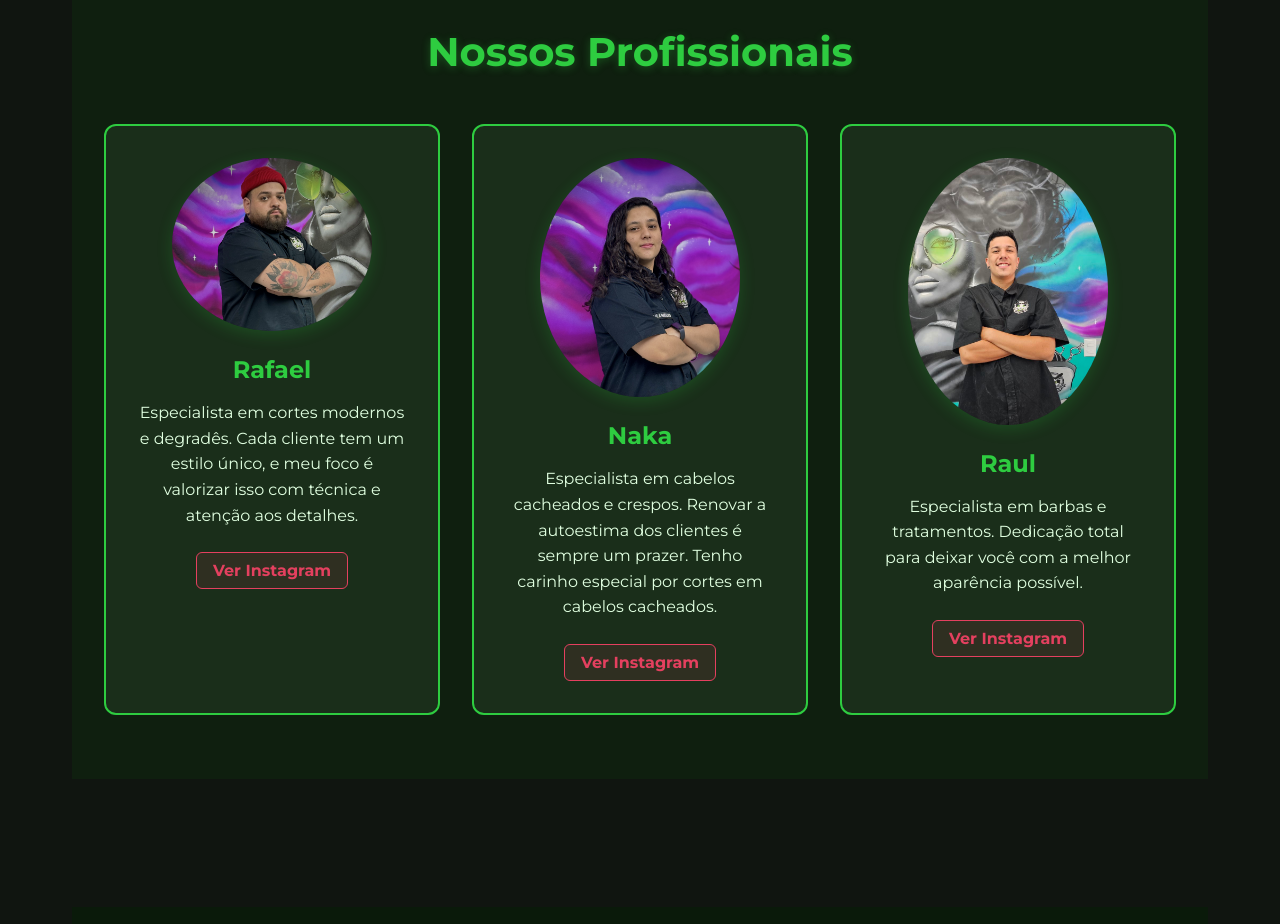
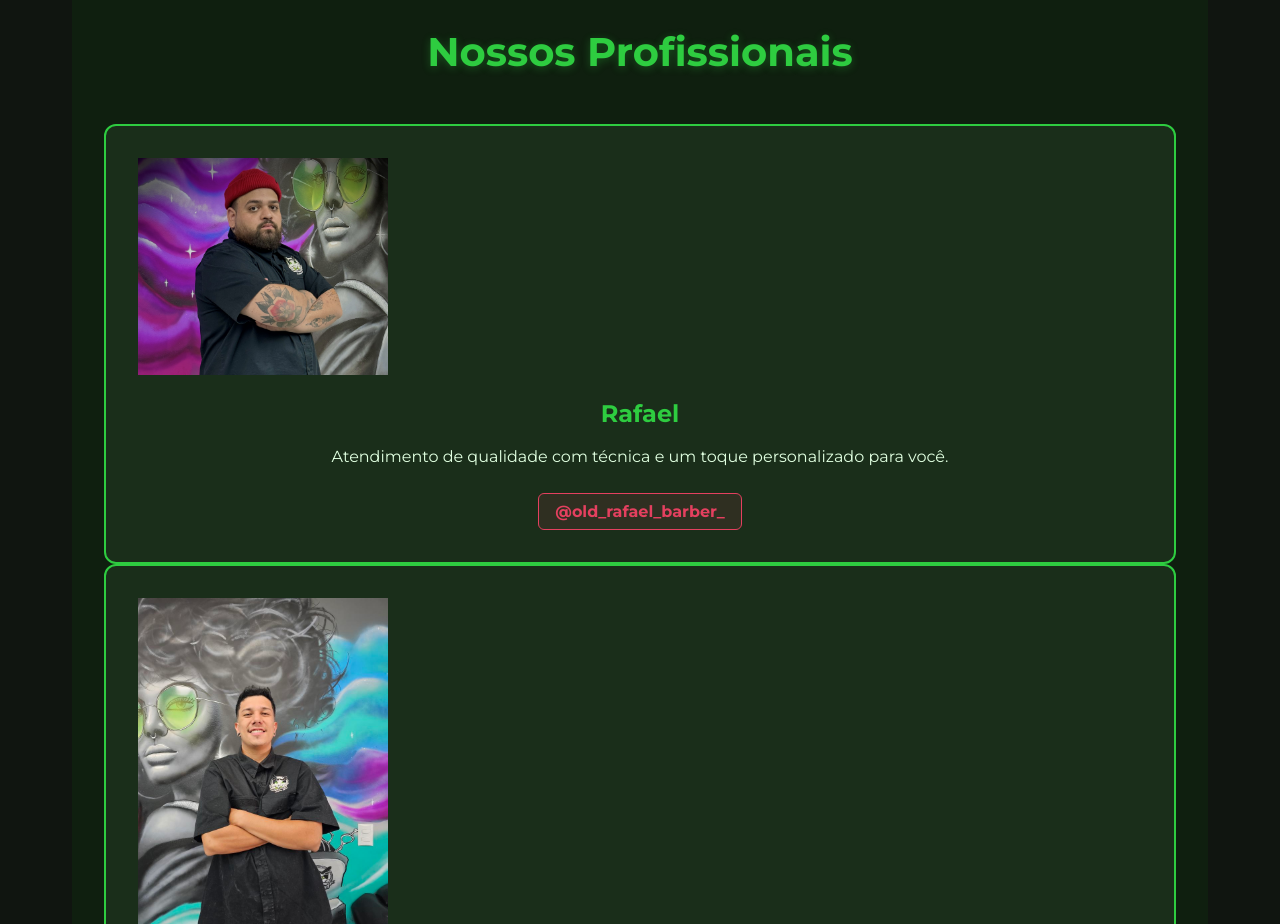
Before and after one commit to camilanakazato/mr-arnold-barbearia, a Next.js app: page / in a window 1280 px wide. Shown: the part 4560-5484 px from the top of the page. Built offline with nearby package versions, Linux system fonts and the light colour scheme.

Commit message:
refactor(barbers): rebuild barbers component to match backup

```diff
--- a/components/Barbers.js
+++ b/components/Barbers.js
@@ -1,71 +1,28 @@
-import { motion } from 'framer-motion'
 import Image from 'next/image'
 
 export default function Barbers() {
-  const barbers = [
-    {
-      name: 'Rafael',
-      image: '/imgs/rafa-barber.jpg',
-      description: 'Especialista em cortes modernos e degradês. Cada cliente tem um estilo único, e meu foco é valorizar isso com técnica e atenção aos detalhes.',
-      instagram: 'https://www.instagram.com/old_rafael_barber_/'
-    },
-    {
-      name: 'Naka',
-      image: '/imgs/naka-barber.jpg',
-      description: 'Especialista em cabelos cacheados e crespos. Renovar a autoestima dos clientes é sempre um prazer. Tenho carinho especial por cortes em cabelos cacheados.',
-      instagram: 'https://www.instagram.com/nakazatobarber/'
-    },
-    {
-      name: 'Raul',
-      image: '/imgs/raul-barber.jpg',
-      description: 'Especialista em barbas e tratamentos. Dedicação total para deixar você com a melhor aparência possível.',
-      instagram: 'https://www.instagram.com/raul_barber/'
-    }
-  ]
-
   return (
     <section className="barbeiros">
-      <motion.h2
-        initial={{ opacity: 0, y: 30 }}
-        whileInView={{ opacity: 1, y: 0 }}
-        transition={{ duration: 0.8 }}
-        viewport={{ once: true }}
-      >
-        Nossos Profissionais
-      </motion.h2>
-
-      <div className="barbeiros-grid">
-        {barbers.map((barber, index) => (
-          <motion.div
-            key={barber.name}
-            className="barbeiro-card"
-            initial={{ opacity: 0, y: 30 }}
-            whileInView={{ opacity: 1, y: 0 }}
-            transition={{ duration: 0.8, delay: index * 0.2 }}
-            viewport={{ once: true }}
-            whileHover={{ scale: 1.02 }}
-          >
-            <Image
-              src={barber.image}
-              alt={`${barber.name} - Barbeiro`}
-              width={200}
-              height={200}
-              className="barbeiro-img"
-            />
-            <h3>{barber.name}</h3>
-            <p>{barber.description}</p>
-            <motion.a
-              href={barber.instagram}
-              target="_blank"
-              rel="noopener noreferrer"
-              className="instagram-link"
-              whileHover={{ scale: 1.05 }}
-              whileTap={{ scale: 0.95 }}
-            >
-              Ver Instagram
-            </motion.a>
-          </motion.div>
-        ))}
+      <h2>Nossos Profissionais</h2>
+      <div className="barbeiros-lista">
+        <div className="barbeiro-card">
+          <Image src="/imgs/rafa-barber.jpg" alt="Barbeiro Rafael" width={250} height={250} />
+          <h3>Rafael</h3>
+          <p>Atendimento de qualidade com técnica e um toque personalizado para você.</p>
+          <a href="https://www.instagram.com/old_rafael_barber_/" target="_blank" rel="noopener noreferrer" className="instagram-link">@old_rafael_barber_</a>
+        </div>
+        <div className="barbeiro-card">
+          <Image src="/imgs/raul-barber.jpg" alt="Barbeiro Raul" width={250} height={250} />
+          <h3>Raul</h3>
+          <p>Cortes e barbas com excelência, técnica e atenção aos seus detalhes.</p>
+          <a href="https://www.instagram.com/raulrodasbarber/" target="_blank" rel="noopener noreferrer" className="instagram-link">@raulrodasbarber</a>
+        </div>
+        <div className="barbeiro-card">
+          <Image src="/imgs/naka-barber.jpg" alt="Barbeira Naka" width={250} height={250} />
+          <h3>Naka</h3>
+          <p>Precisão, delicadeza e estilo em cada atendimento, pensado especialmente para você.</p>
+          <a href="https://www.instagram.com/nakazatobarber/" target="_blank" rel="noopener noreferrer" className="instagram-link">@nakazatobarber</a>
+        </div>
       </div>
     </section>
   )
```
